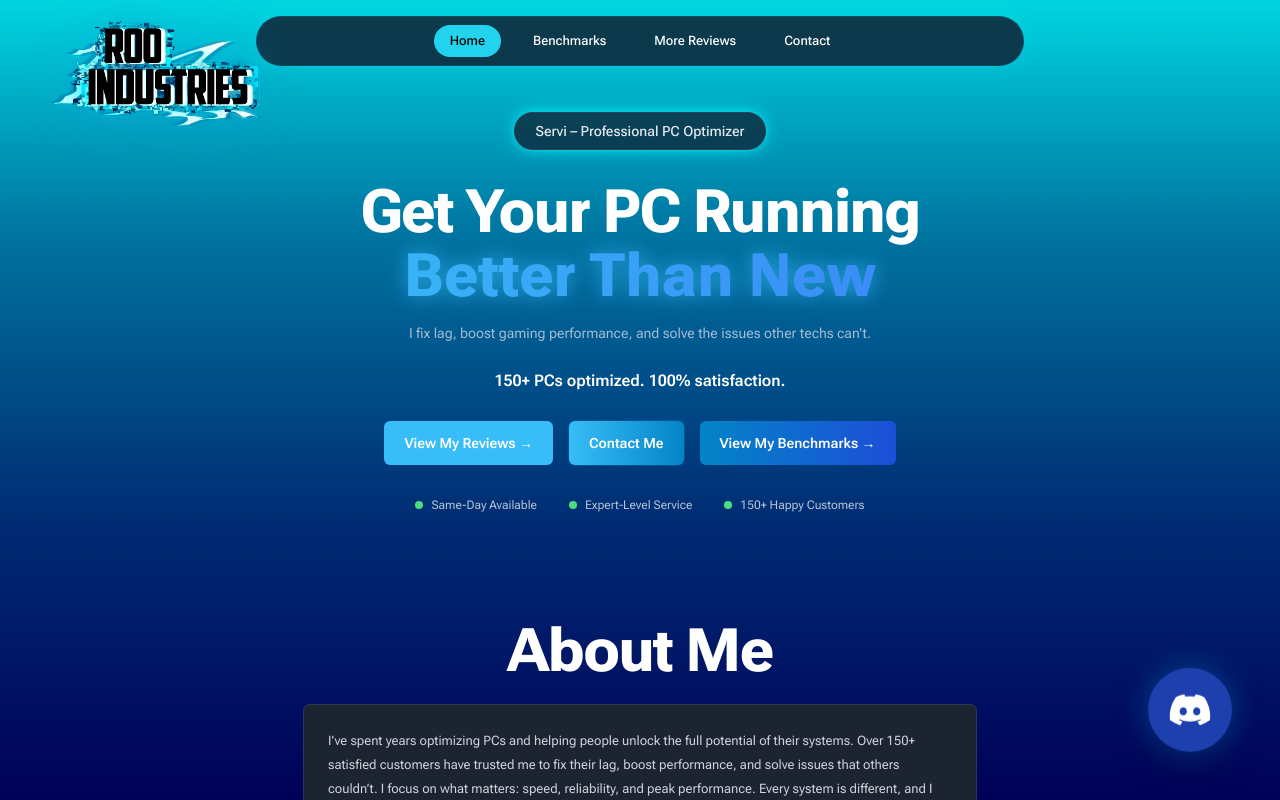
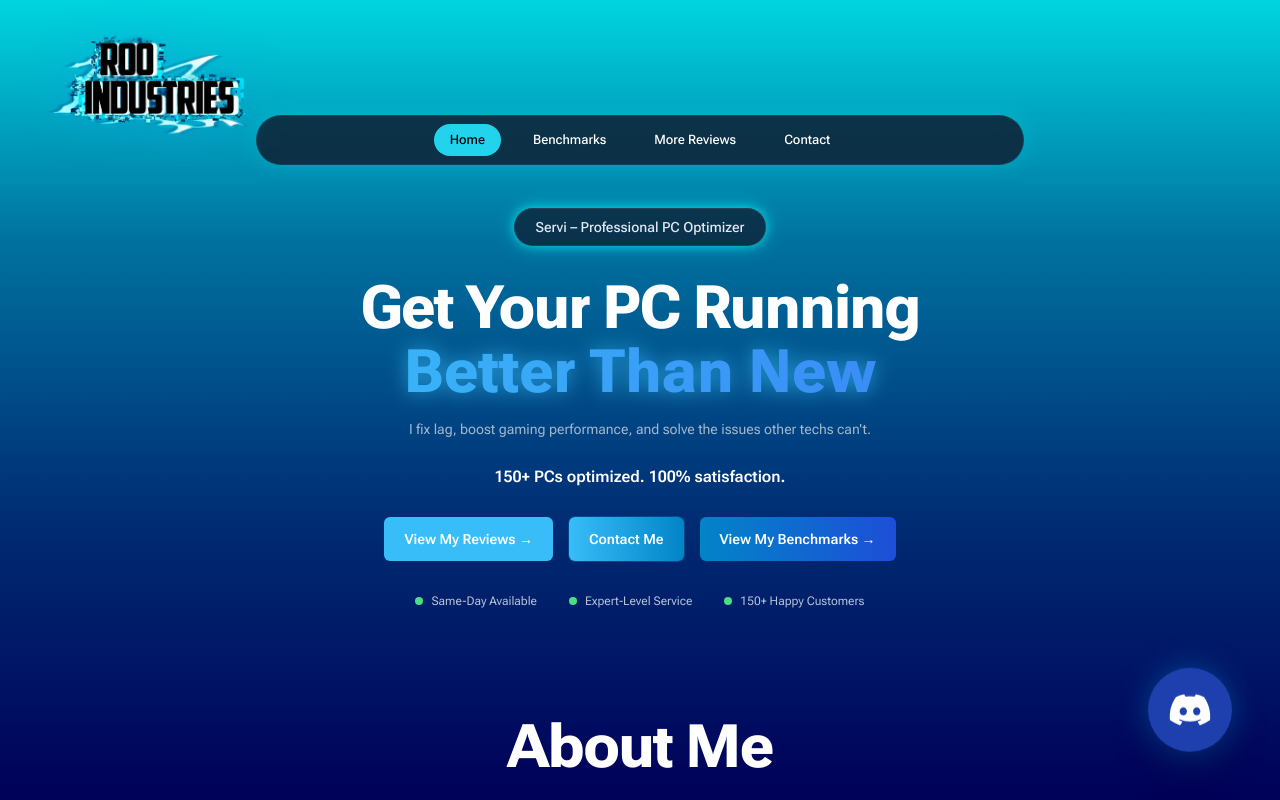
Before and after one commit to LoaiMaher/rooindustries, a React (Create React App) app: page / in a window 1280 px wide. Shown: the top 800 px of the page. Built offline with nearby package versions, Linux system fonts and the light colour scheme.

Commit message:
Logo navbar edit

```diff
--- a/src/App.jsx
+++ b/src/App.jsx
@@ -33,21 +33,22 @@ function App() {
         {/* Roo Industries Logo */}
         <a
           href="/"
-          className="fixed top-6 left-4 sm:top-6 sm:left-8 md:top-1 md:left-10 z-50 flex items-center
+          className="z-50 flex justify-center sm:justify-start items-center
              transition-transform duration-300 hover:scale-105
-             max-[450px]:hidden"
+             absolute sm:fixed md:absolute
+             top-6 left-0 sm:left-8 md:left-10 w-full sm:w-auto
+             max-[480px]:relative max-[480px]:top-6 max-[480px]:mb-4"
         >
           <img
             src="/logo.png"
             alt="Roo Industries Logo"
-            className="w-24 pt-5 sm:w-36 sm:pt-1 md:w-52 lg:w-60 drop-shadow-[0_0_25px_rgba(14,165,233,0.4)]
-               hover:drop-shadow-[0_0_35px_rgba(14,165,233,0.6)] transition-all duration-500
-               max-[640px]:top-10 max-[640px]:mt-4" // moves it slightly down on small screens
+            className="w-40 sm:w-48 md:w-56 drop-shadow-[0_0_25px_rgba(14,165,233,0.4)]
+               hover:drop-shadow-[0_0_35px_rgba(14,165,233,0.6)] transition-all duration-500"
           />
         </a>
 
         {/* Navbar */}
-        <main className="relative z-10">
+        <main className="relative z-10 pt-10 sm:pt-24">
           <Navbar />
           <Routes>
             <Route path="/" element={<Home />} />
--- a/src/components/Navbar.jsx
+++ b/src/components/Navbar.jsx
@@ -8,15 +8,22 @@ export default function Navbar() {
 
   const [isVisible, setIsVisible] = useState(true);
   const [lastScrollY, setLastScrollY] = useState(0);
+  const [isPastLogo, setIsPastLogo] = useState(false);
 
   useEffect(() => {
     const handleScroll = () => {
       const currentScrollY = window.scrollY;
+
+      // show/hide logic
       if (currentScrollY > lastScrollY && currentScrollY > 50) {
         setIsVisible(false);
       } else {
         setIsVisible(true);
       }
+
+      // toggle when scrolled past logo
+      setIsPastLogo(currentScrollY > 120);
+
       setLastScrollY(currentScrollY);
     };
 
@@ -26,17 +33,21 @@ export default function Navbar() {
 
   return (
     <nav
-      className={`fixed top-0 w-full z-50 px-2 sm:px-8
-              pt-4 max-[480px]:pt-14
-              transition-transform duration-500 ease-in-out ${
-                isVisible ? "translate-y-0" : "-translate-y-full"
-              }`}
+      className={`
+    w-full z-50 px-2 sm:px-8 transition-all duration-500 ease-in-out
+    ${isVisible ? "translate-y-0 opacity-100" : "-translate-y-full opacity-0"}
+    ${
+      isPastLogo
+        ? "fixed top-5"
+        : "absolute top-[7.2rem] max-[639px]:top-[6.5rem] max-[479px]:top-[3rem]"
+    }
+  `}
     >
       <div
         className="
           relative mx-auto
           max-w-md sm:max-w-3xl
-      md:max-w-[80%] xl:max-w-3xl  /* Tablet + laptop smaller */
+          md:max-w-[80%] xl:max-w-3xl
           flex items-center justify-center
           px-3 sm:px-6 md:px-4 py-2 sm:py-3 md:py-2
           rounded-full bg-[#0f172a]/80 backdrop-blur-md
@@ -52,7 +63,7 @@ export default function Navbar() {
           </div>
         )}
 
-        {/* Nav Links (centered) */}
+        {/* Nav Links */}
         <div className="flex justify-center space-x-2 sm:space-x-4 text-white text-xs sm:text-sm md:text-[13px] font-medium">
           <Link
             to="/"
```
Lines whose indentation alone changed are shown as unchanged.
